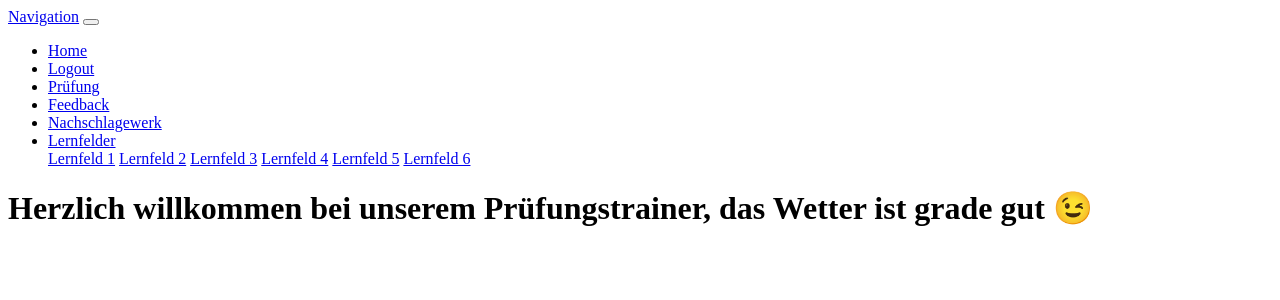
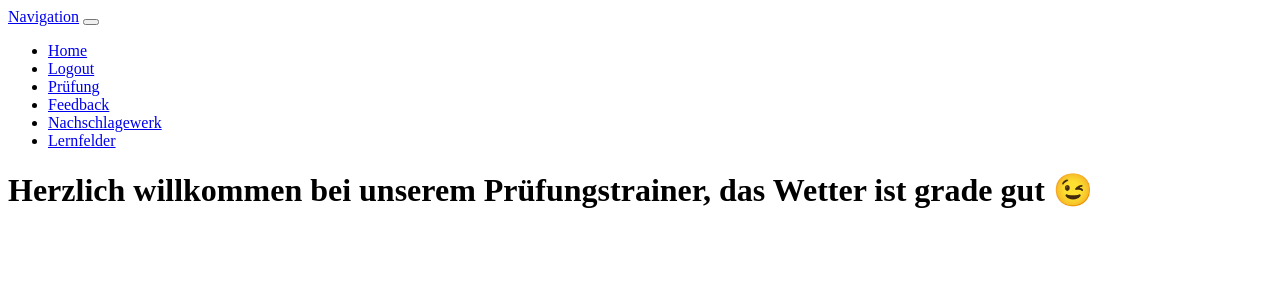
Before and after one commit to MittelstufenprojektTeam/mittelstufenprojekt777, a Symfony app: template templates/home/home.html.twig in a window 1280 px wide. Shown: the top 300 px of the page. Run offline with Twig, Linux system fonts and the light colour scheme; the template is opened without the code that fills it, so the values that code supplies are empty; some libraries are stand-ins or nearby versions.

Commit message:
fix scss order

```diff
--- a/assets/styles/app.scss
+++ b/assets/styles/app.scss
@@ -1,5 +1,6 @@
+// the ~ allows you to reference things in node_modules
+@import "~bootstrap/scss/bootstrap";
+
 body {
     background-color: lightgray;
 }
-// the ~ allows you to reference things in node_modules
-@import "~bootstrap/scss/bootstrap";
--- a/package.json
+++ b/package.json
@@ -3,7 +3,7 @@
         "@hotwired/stimulus": "^3.0.0",
         "@popperjs/core": "^2.11.5",
         "@symfony/stimulus-bridge": "^3.0.0",
-        "@symfony/webpack-encore": "^1.7.0",
+        "@symfony/webpack-encore": "^1.8.2",
         "bootstrap": "^5.1.3",
         "core-js": "^3.0.0",
         "jquery": "^3.6.0",
--- a/templates/_partials/navbar.html.twig
+++ b/templates/_partials/navbar.html.twig
@@ -21,19 +21,8 @@
             <li class="nav-item">
                 <a class="nav-link" href="{{ url('reference_index') }}">Nachschlagewerk</a>
             </li>
-            <li class="nav-item dropdown">
-                <a class="nav-link dropdown-toggle" href="{{ url('topic_index') }}" id="navbarDropdownMenuLink" data-toggle="dropdown"
-                   aria-haspopup="true" aria-expanded="false">
-                    Lernfelder
-                </a>
-                <div class="dropdown-menu" aria-labelledby="navbarDropdownMenuLink">
-                    <a class="dropdown-item" href="{{ url('topic_1') }}">Lernfeld 1</a>
-                    <a class="dropdown-item" href="{{ url('topic_2') }}">Lernfeld 2</a>
-                    <a class="dropdown-item" href="{{ url('topic_3') }}">Lernfeld 3</a>
-                    <a class="dropdown-item" href="{{ url('topic_4') }}">Lernfeld 4</a>
-                    <a class="dropdown-item" href="{{ url('topic_5') }}">Lernfeld 5</a>
-                    <a class="dropdown-item" href="{{ url('topic_6') }}">Lernfeld 6</a>
-                </div>
+            <li class="nav-item">
+                <a class="nav-link" href="{{ url('topic_index') }}">Lernfelder</a>
             </li>
         </ul>
     </div>
```
Also changed, not shown: package-lock.json.
